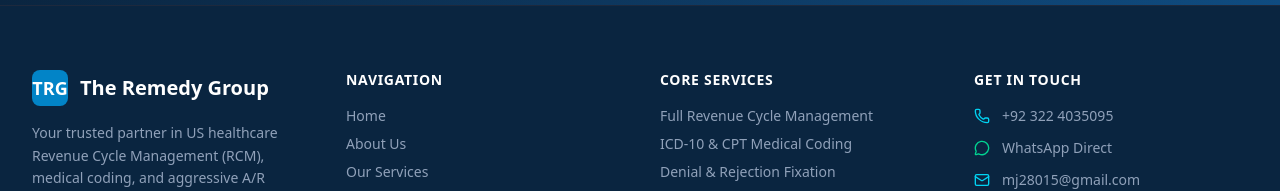
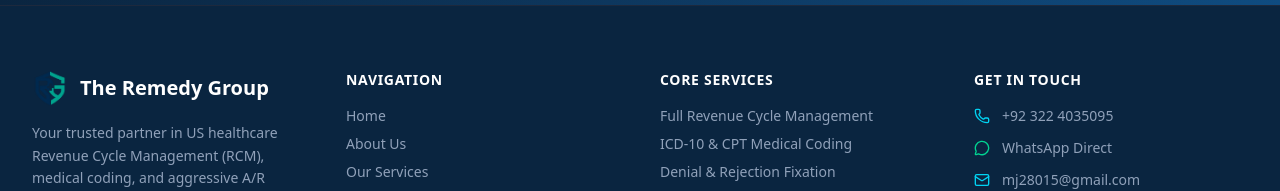
Before and after one commit to jawadchodhri/the-remedy-group, a Next.js app: page / in a window 1280 px wide. Shown: the part 4576-4767 px from the top of the page. Built offline with nearby package versions, Linux system fonts and the light colour scheme.

Commit message:
Update Footer.jsx

```diff
--- a/app/components/Footer.jsx
+++ b/app/components/Footer.jsx
@@ -1,4 +1,5 @@
 import Link from "next/link";
+import Image from "next/image";
 import { Phone, Mail, MapPin, MessageCircle, Shield } from "lucide-react";
 
 export default function Footer() {
@@ -11,8 +12,15 @@
           {/* Brand Info */}
           <div>
             <div className="flex items-center gap-3 mb-4">
-              <div className="w-9 h-9 rounded-lg bg-[#0284C7] flex items-center justify-center text-white font-bold text-lg">
-                TRG
+              <div className="w-9 h-9 flex items-center justify-center text-white font-bold text-lg">
+                <Image
+                  src="/logo.png"
+                  alt="The Remedy Group Logo"
+                  width={48}
+                  height={48}
+                  className="rounded-lg object-contain"
+                  priority
+                />
               </div>
               <span className="text-xl font-bold text-white">The Remedy Group</span>
             </div>
@@ -69,7 +77,7 @@
               </li>
               <li className="flex items-center gap-3">
                 <svg className="w-4 h-4 text-cyan-400 shrink-0 fill-current" viewBox="0 0 24 24">
-                  <path d="M19 3a2 2 0 0 1 2 2v14a2 2 0 0 1-2 2H5a2 2 0 0 1-2-2V5a2 2 0 0 1 2-2h14m-.5 15.5v-5.3a3.26 3.26 0 0 0-3.26-3.26c-.85 0-1.84.52-2.28 1.3v-1.11h-2.79v8.37h2.79v-4.93c0-.77.62-1.4 1.39-1.4a1.4 1.4 0 0 1 1.4 1.4v4.93h2.75M6.88 8.56a1.68 1.68 0 0 0 1.68-1.68c0-.93-.75-1.69-1.68-1.69a1.69 1.69 0 0 0-1.69 1.69c0 .93.76 1.68 1.69 1.68m1.39 9.94v-8.37H5.5v8.37h2.77z"/>
+                  <path d="M19 3a2 2 0 0 1 2 2v14a2 2 0 0 1-2 2H5a2 2 0 0 1-2-2V5a2 2 0 0 1 2-2h14m-.5 15.5v-5.3a3.26 3.26 0 0 0-3.26-3.26c-.85 0-1.84.52-2.28 1.3v-1.11h-2.79v8.37h2.79v-4.93c0-.77.62-1.4 1.39-1.4a1.4 1.4 0 0 1 1.4 1.4v4.93h2.75M6.88 8.56a1.68 1.68 0 0 0 1.68-1.68c0-.93-.75-1.69-1.68-1.69a1.69 1.69 0 0 0-1.69 1.69c0 .93.76 1.68 1.69 1.68m1.39 9.94v-8.37H5.5v8.37h2.77z" />
                 </svg>
                 <a href="https://www.linkedin.com/in/muhammad-jawad-85332b202/" target="_blank" rel="noreferrer" className="hover:text-white">
                   LinkedIn Profile
```
